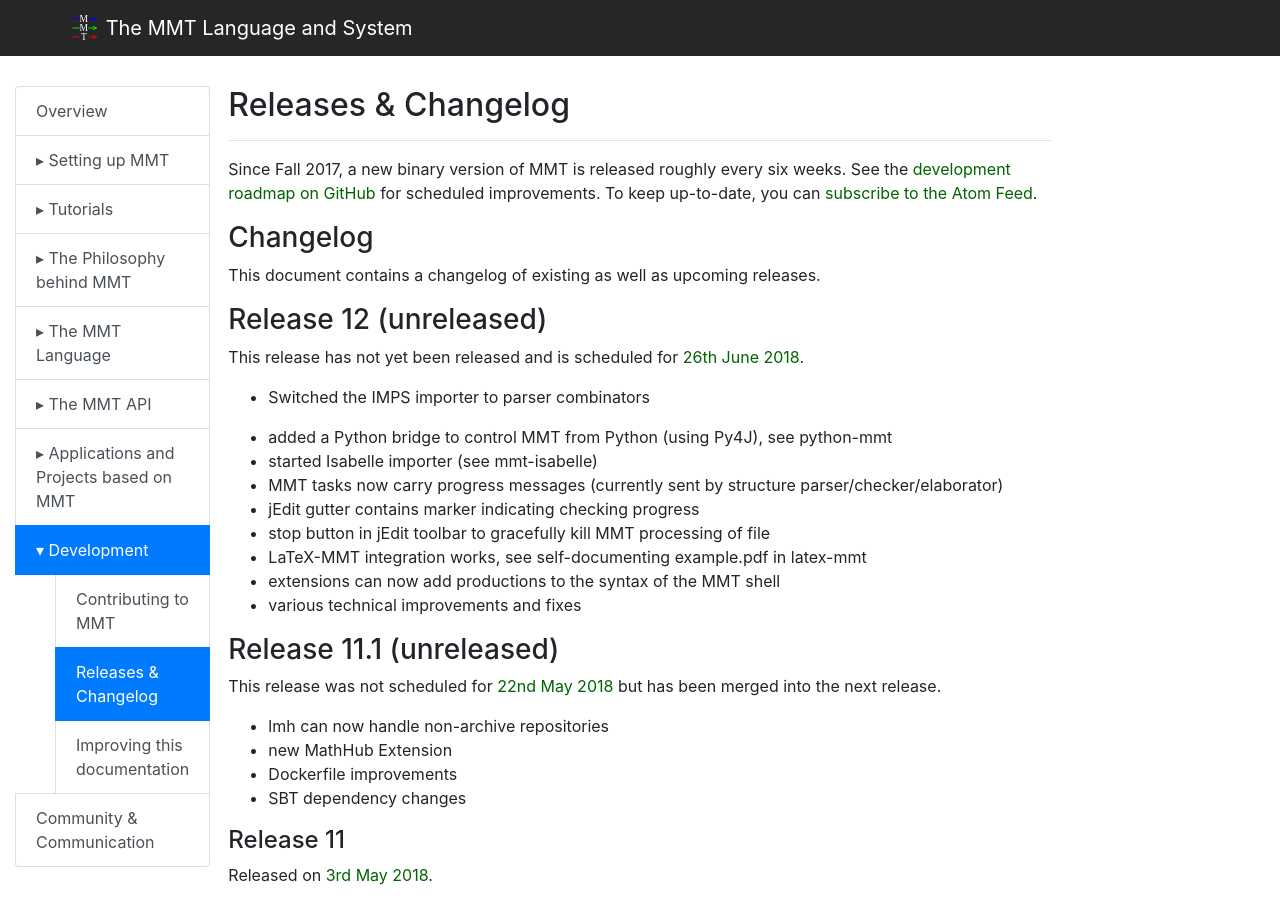
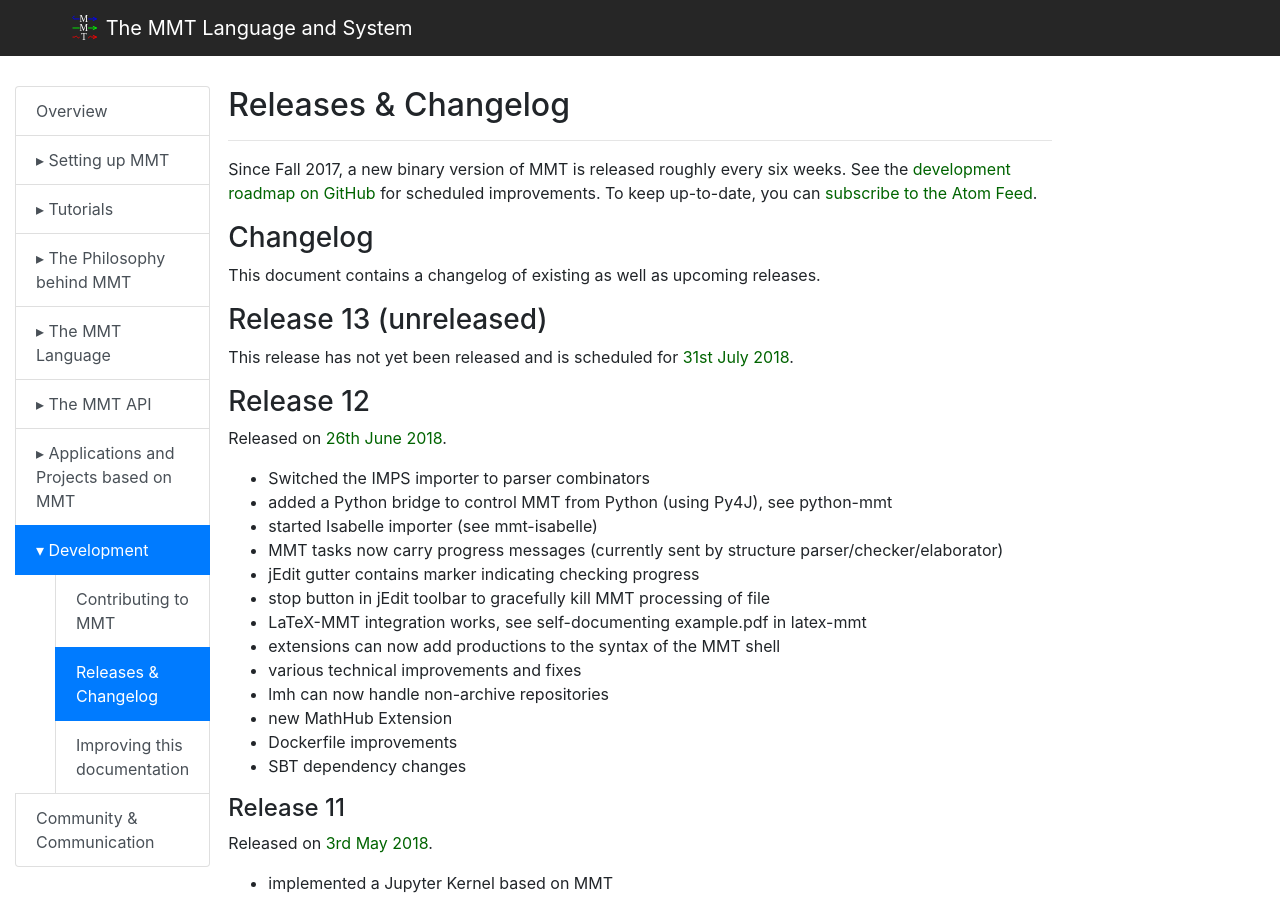
Before and after one commit to UniFormal/uniformal.github.io, a Jekyll site: the page built from doc/development/releases.md, in a window 1280 px wide and 900 px high. Built offline with Jekyll 4.4.1, drawn with Linux system fonts in a browser that asks for light colours.

Commit message:
Update releases.md

```diff
--- a/doc/development/releases.md
+++ b/doc/development/releases.md
@@ -11,12 +11,17 @@
 
 This document contains a changelog of existing as well as upcoming releases.
 
-### Release 12 (unreleased)
+### Release 13 (unreleased)
 
-This release has not yet been released and is scheduled for [26th June 2018](https://github.com/UniFormal/MMT/milestone/4).
+This release has not yet been released and is scheduled for [31st July 2018](https://github.com/UniFormal/MMT/milestone/5).
+
+
+
+### Release 12
+
+Released on [26th June 2018](https://github.com/UniFormal/MMT/milestone/4).
 
 - Switched the IMPS importer to parser combinators
-
 - added a Python bridge to control MMT from Python (using Py4J), see python-mmt
 - started Isabelle importer (see mmt-isabelle)
 - MMT tasks now carry progress messages (currently sent by structure parser/checker/elaborator)
@@ -25,11 +30,6 @@
 - LaTeX-MMT integration works, see self-documenting example.pdf in latex-mmt
 - extensions can now add productions to the syntax of the MMT shell
 - various technical improvements and fixes
-
-### Release 11.1 (unreleased)
-
-This release was not scheduled for [22nd May 2018](https://github.com/UniFormal/MMT/milestone/3) but has been merged into the next release.
-
 - lmh can now handle non-archive repositories
 - new MathHub Extension
 - Dockerfile improvements
```
